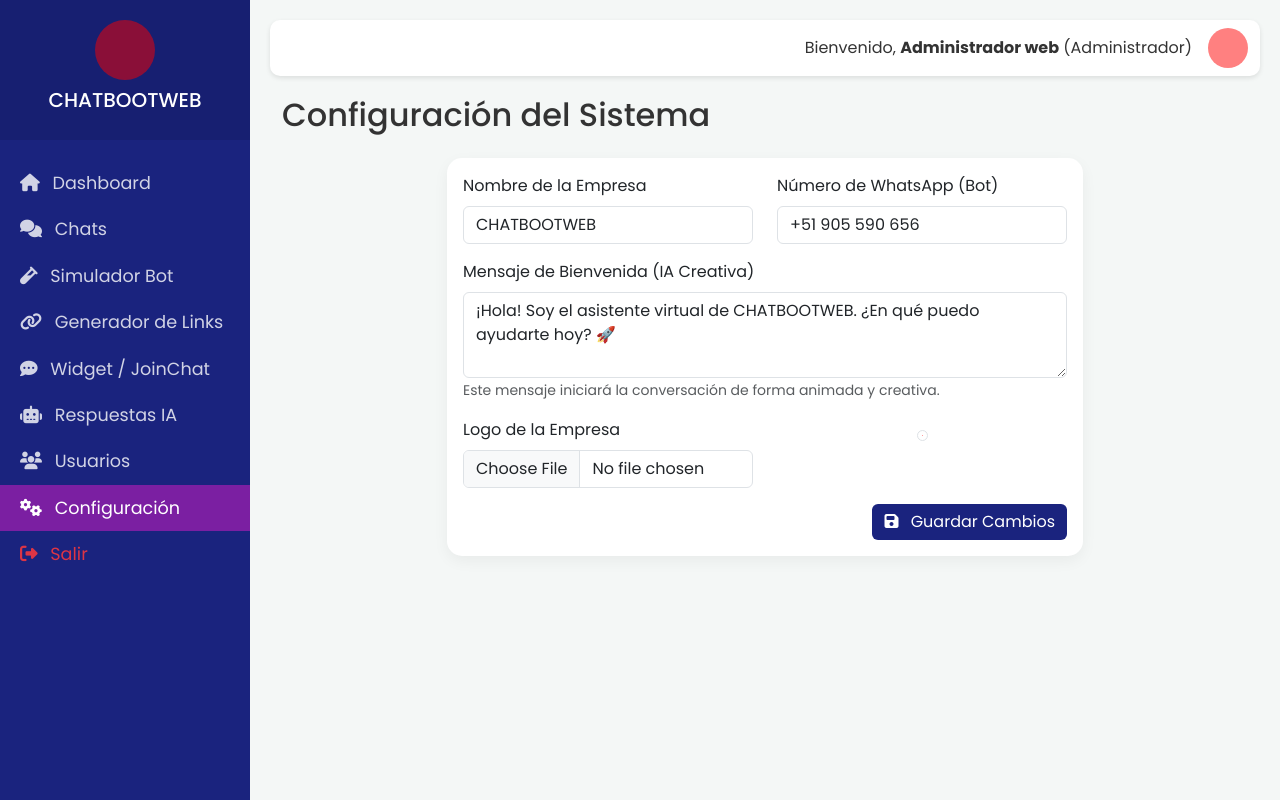
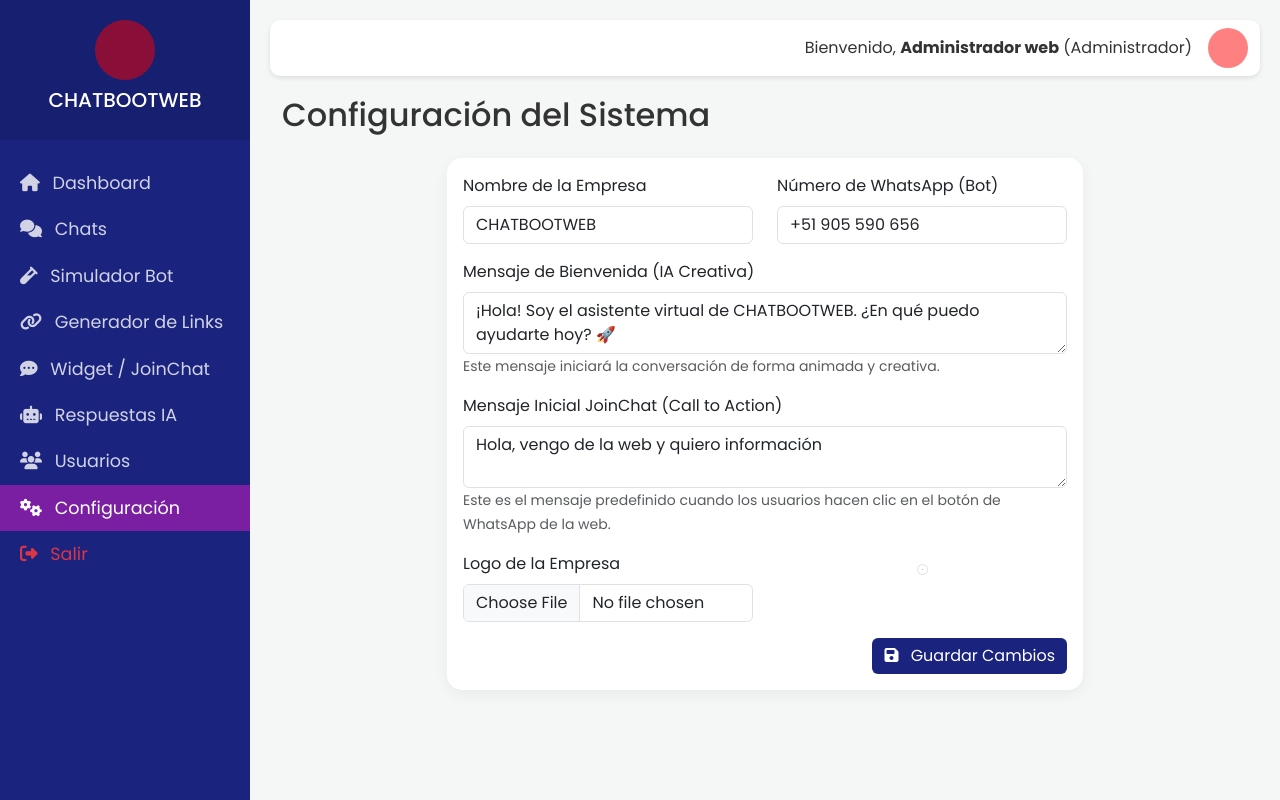
Before and after one commit to Matador7716/Pagina-web-Para-empresa, a PHP site: page /chatbootweb/src/configuracion.php in a window 1280 px wide. Run offline with PHP 8.4, Linux system fonts and the light colour scheme; a user stored in the database is signed in; data comes from the database, SQL or seed files in the repository; some libraries are stand-ins or nearby versions.

Commit message:
fix: robust configuration saving and JoinChat message customization
- Added 'mensaje_joinchat' to configuration table and UI
- Refactored 'src/configuracion.php' to use robust upsert logic
- Updated 'src/widget.php' to use dynamic JoinChat message from DB
- Fixed issue where company settings were not saving correctly
- Ensured +51 905 590 656 number is correctly handled and displayed

Co-authored-by: Matador7716 <217379187+Matador7716@users.noreply.github.com>

```diff
--- a/bdchatboot.sql
+++ b/bdchatboot.sql
@@ -16,7 +16,8 @@ CREATE TABLE IF NOT EXISTS configuracion (
     nombre_empresa VARCHAR(100) NOT NULL,
     logo VARCHAR(255) DEFAULT 'default_logo.png',
     whatsapp_numero VARCHAR(20) NOT NULL,
-    mensaje_bienvenida TEXT
+    mensaje_bienvenida TEXT,
+    mensaje_joinchat TEXT
 );
 
 CREATE TABLE IF NOT EXISTS preguntas_frecuentes (
@@ -45,4 +46,4 @@ CREATE TABLE IF NOT EXISTS links_whatsapp (
 INSERT INTO usuarios (nombre, usuario, clave, rol) VALUES ('Administrador web', 'admin', '$2y$10$wvUpq0NNYOM79pRKYUtTpO2UG2UiUPOsj5EQTS4RewF9ZkDw0KdoK', 'Administrador');
 
 -- Insert initial config
-INSERT INTO configuracion (nombre_empresa, whatsapp_numero, mensaje_bienvenida) VALUES ('CHATBOOTWEB', '+51 905 590 656', '¡Hola! Soy el asistente virtual de CHATBOOTWEB. ¿En qué puedo ayudarte hoy? 🚀');
+INSERT INTO configuracion (nombre_empresa, whatsapp_numero, mensaje_bienvenida, mensaje_joinchat) VALUES ('CHATBOOTWEB', '+51 905 590 656', '¡Hola! Soy el asistente virtual de CHATBOOTWEB. ¿En qué puedo ayudarte hoy? 🚀', 'Hola, vengo de la web y quiero información');
--- a/chatbootweb/src/configuracion.php
+++ b/chatbootweb/src/configuracion.php
@@ -9,22 +9,34 @@ if ($_SESSION['rol'] != 'Administrador') {
 $alert = '';
 
 // Fetch current configuration
-$stmt_ref = mysqli_prepare($conexion, "SELECT nombre_empresa, whatsapp_numero, mensaje_bienvenida, logo FROM configuracion LIMIT 1");
+$stmt_ref = mysqli_prepare($conexion, "SELECT nombre_empresa, whatsapp_numero, mensaje_bienvenida, logo, mensaje_joinchat FROM configuracion LIMIT 1");
 mysqli_stmt_execute($stmt_ref);
-mysqli_stmt_bind_result($stmt_ref, $r_nom, $r_wa, $r_msg, $r_logo);
-mysqli_stmt_fetch($stmt_ref);
-$data_conf = [
-    'nombre_empresa' => $r_nom,
-    'whatsapp_numero' => $r_wa,
-    'mensaje_bienvenida' => $r_msg,
-    'logo' => $r_logo
-];
+mysqli_stmt_bind_result($stmt_ref, $r_nom, $r_wa, $r_msg, $r_logo, $r_jc);
+if (!mysqli_stmt_fetch($stmt_ref)) {
+    // If no record, initialize empty
+    $data_conf = [
+        'nombre_empresa' => '',
+        'whatsapp_numero' => '',
+        'mensaje_bienvenida' => '',
+        'logo' => 'default_logo.png',
+        'mensaje_joinchat' => 'Hola, vengo de la web y quiero información'
+    ];
+} else {
+    $data_conf = [
+        'nombre_empresa' => $r_nom,
+        'whatsapp_numero' => $r_wa,
+        'mensaje_bienvenida' => $r_msg,
+        'logo' => $r_logo,
+        'mensaje_joinchat' => $r_jc
+    ];
+}
 mysqli_stmt_close($stmt_ref);
 
 if (!empty($_POST)) {
     $nombre = $_POST['nombre_empresa'];
     $whatsapp = $_POST['whatsapp_numero'];
     $mensaje = $_POST['mensaje_bienvenida'];
+    $mensaje_jc = $_POST['mensaje_joinchat'];
 
     // Handle logo upload
     $logo_name = $data_conf['logo'] ?? 'default_logo.png';
@@ -35,21 +47,33 @@ if (!empty($_POST)) {
         move_uploaded_file($logo_tmp, $dest);
     }
 
-    $stmt_upd = mysqli_prepare($conexion, "UPDATE configuracion SET nombre_empresa = ?, whatsapp_numero = ?, mensaje_bienvenida = ?, logo = ? WHERE id = 1");
-    mysqli_stmt_bind_param($stmt_upd, "ssss", $nombre, $whatsapp, $mensaje, $logo_name);
+    // Check if record exists to UPDATE or INSERT
+    $stmt_check = mysqli_prepare($conexion, "SELECT id FROM configuracion LIMIT 1");
+    mysqli_stmt_execute($stmt_check);
+    mysqli_stmt_store_result($stmt_check);
+
+    if (mysqli_stmt_num_rows($stmt_check) > 0) {
+        $stmt_upd = mysqli_prepare($conexion, "UPDATE configuracion SET nombre_empresa = ?, whatsapp_numero = ?, mensaje_bienvenida = ?, logo = ?, mensaje_joinchat = ? WHERE id > 0 LIMIT 1");
+        mysqli_stmt_bind_param($stmt_upd, "sssss", $nombre, $whatsapp, $mensaje, $logo_name, $mensaje_jc);
+    } else {
+        $stmt_upd = mysqli_prepare($conexion, "INSERT INTO configuracion (nombre_empresa, whatsapp_numero, mensaje_bienvenida, logo, mensaje_joinchat) VALUES (?, ?, ?, ?, ?)");
+        mysqli_stmt_bind_param($stmt_upd, "sssss", $nombre, $whatsapp, $mensaje, $logo_name, $mensaje_jc);
+    }
+    mysqli_stmt_close($stmt_check);
 
     if (mysqli_stmt_execute($stmt_upd)) {
         $alert = '<div class="alert alert-success" role="alert">Configuración actualizada correctamente.</div>';
         // Refresh data (manual fetch for compatibility)
-        $stmt_ref = mysqli_prepare($conexion, "SELECT nombre_empresa, whatsapp_numero, mensaje_bienvenida, logo FROM configuracion LIMIT 1");
+        $stmt_ref = mysqli_prepare($conexion, "SELECT nombre_empresa, whatsapp_numero, mensaje_bienvenida, logo, mensaje_joinchat FROM configuracion LIMIT 1");
         mysqli_stmt_execute($stmt_ref);
-        mysqli_stmt_bind_result($stmt_ref, $r_nom, $r_wa, $r_msg, $r_logo);
+        mysqli_stmt_bind_result($stmt_ref, $r_nom, $r_wa, $r_msg, $r_logo, $r_jc);
         mysqli_stmt_fetch($stmt_ref);
         $data_conf = [
             'nombre_empresa' => $r_nom,
             'whatsapp_numero' => $r_wa,
             'mensaje_bienvenida' => $r_msg,
-            'logo' => $r_logo
+            'logo' => $r_logo,
+            'mensaje_joinchat' => $r_jc
         ];
         mysqli_stmt_close($stmt_ref);
     } else {
@@ -79,8 +103,13 @@ if (!empty($_POST)) {
                             </div>
                             <div class="col-md-12 mb-3">
                                 <label class="form-label">Mensaje de Bienvenida (IA Creativa)</label>
-                                <textarea name="mensaje_bienvenida" class="form-control" rows="3" required><?php echo $data_conf['mensaje_bienvenida']; ?></textarea>
+                                <textarea name="mensaje_bienvenida" class="form-control" rows="2" required><?php echo $data_conf['mensaje_bienvenida']; ?></textarea>
                                 <small class="text-muted">Este mensaje iniciará la conversación de forma animada y creativa.</small>
+                            </div>
+                            <div class="col-md-12 mb-3">
+                                <label class="form-label">Mensaje Inicial JoinChat (Call to Action)</label>
+                                <textarea name="mensaje_joinchat" class="form-control" rows="2" required><?php echo $data_conf['mensaje_joinchat']; ?></textarea>
+                                <small class="text-muted">Este es el mensaje predefinido cuando los usuarios hacen clic en el botón de WhatsApp de la web.</small>
                             </div>
                             <div class="col-md-6 mb-3">
                                 <label class="form-label">Logo de la Empresa</label>
```
Also changed, not shown: chatbootweb/src/widget.php (+10 -6 lines).
